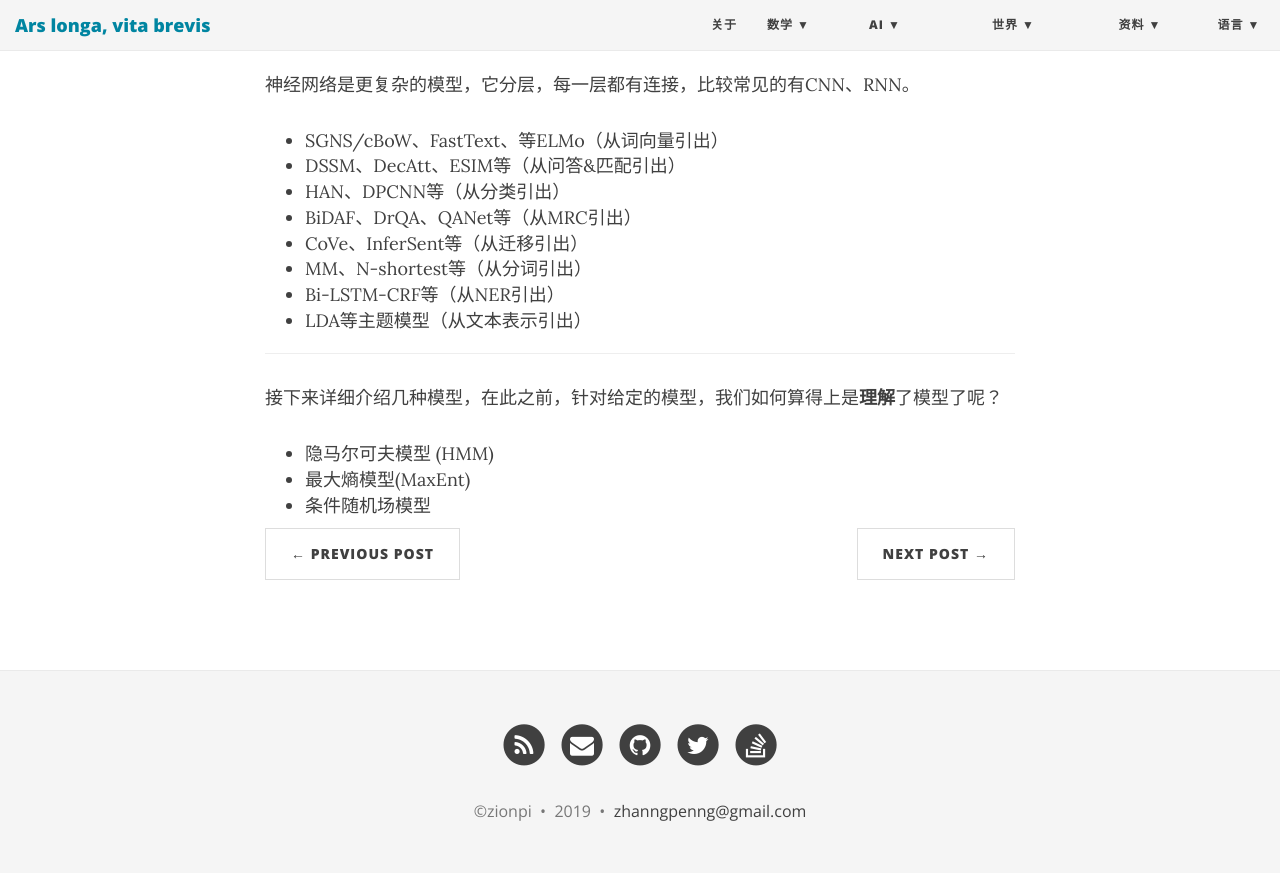
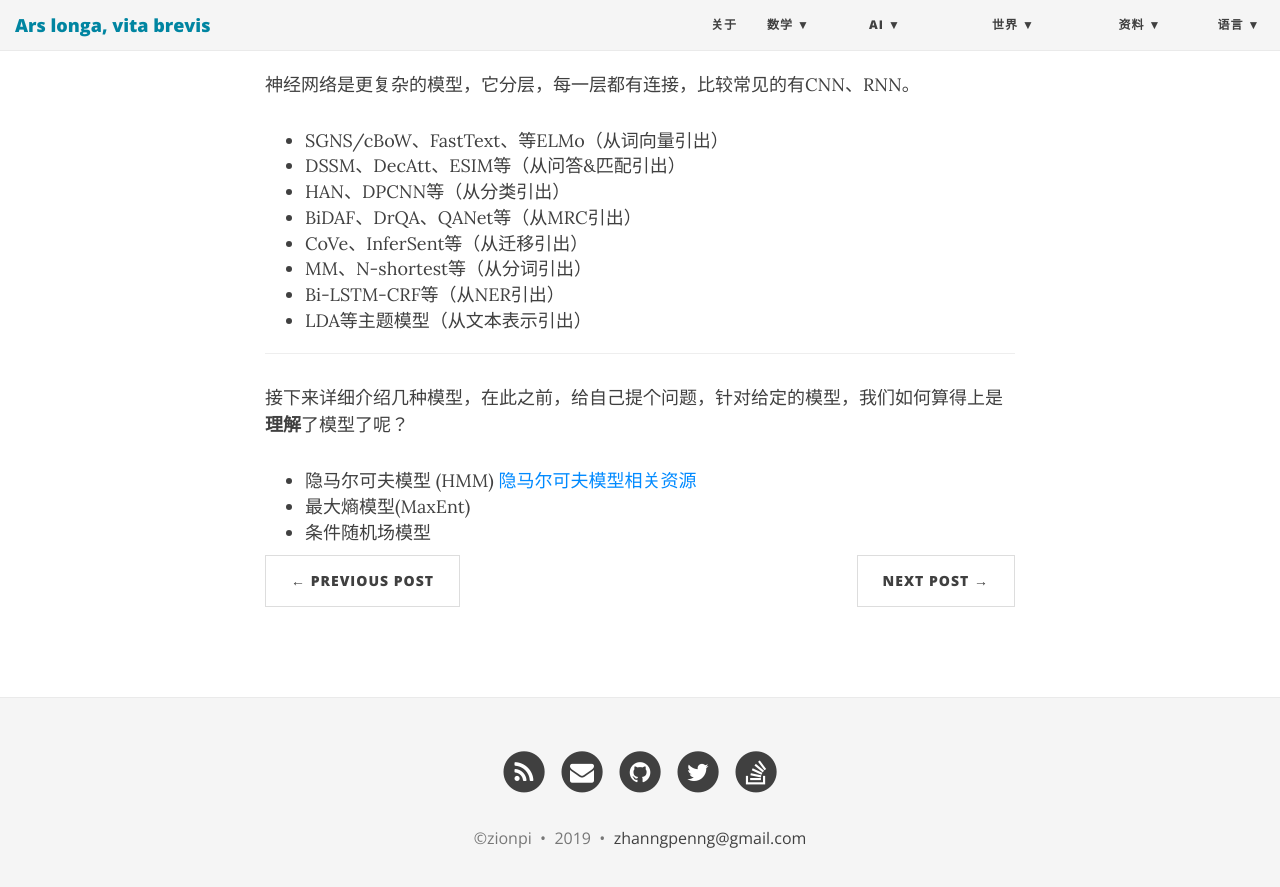
Before and after one commit to ZionPi/zionpi.github.io, a Jekyll site: the page built from _posts/2018-05-26-nlp-related-task-and-models.md, in a window 1280 px wide and 900 px high, scrolled down 818 px. Shown: the top 887 px of the window. Built offline with Jekyll 4.4.1, drawn with Linux system fonts in a browser that asks for light colours; nearby versions of some CDN libraries.

Commit message:
Update 2018-05-26-nlp-related-task-and-models.md

```diff
--- a/_posts/2018-05-26-nlp-related-task-and-models.md
+++ b/_posts/2018-05-26-nlp-related-task-and-models.md
@@ -39,7 +39,8 @@ title: NLP相关任务与模型
 
 ---
 
-接下来详细介绍几种模型，在此之前，针对给定的模型，我们如何算得上是**理解**了模型了呢？
+接下来详细介绍几种模型，在此之前，给自己提个问题，针对给定的模型，我们如何算得上是**理解**了模型了呢？
  - 隐马尔可夫模型 (HMM)
+  [隐马尔可夫模型相关资源](https://www.quora.com/What-are-some-good-resources-for-learning-about-Hidden-Markov-Models)
  - 最大熵模型(MaxEnt)
  - 条件随机场模型
```
